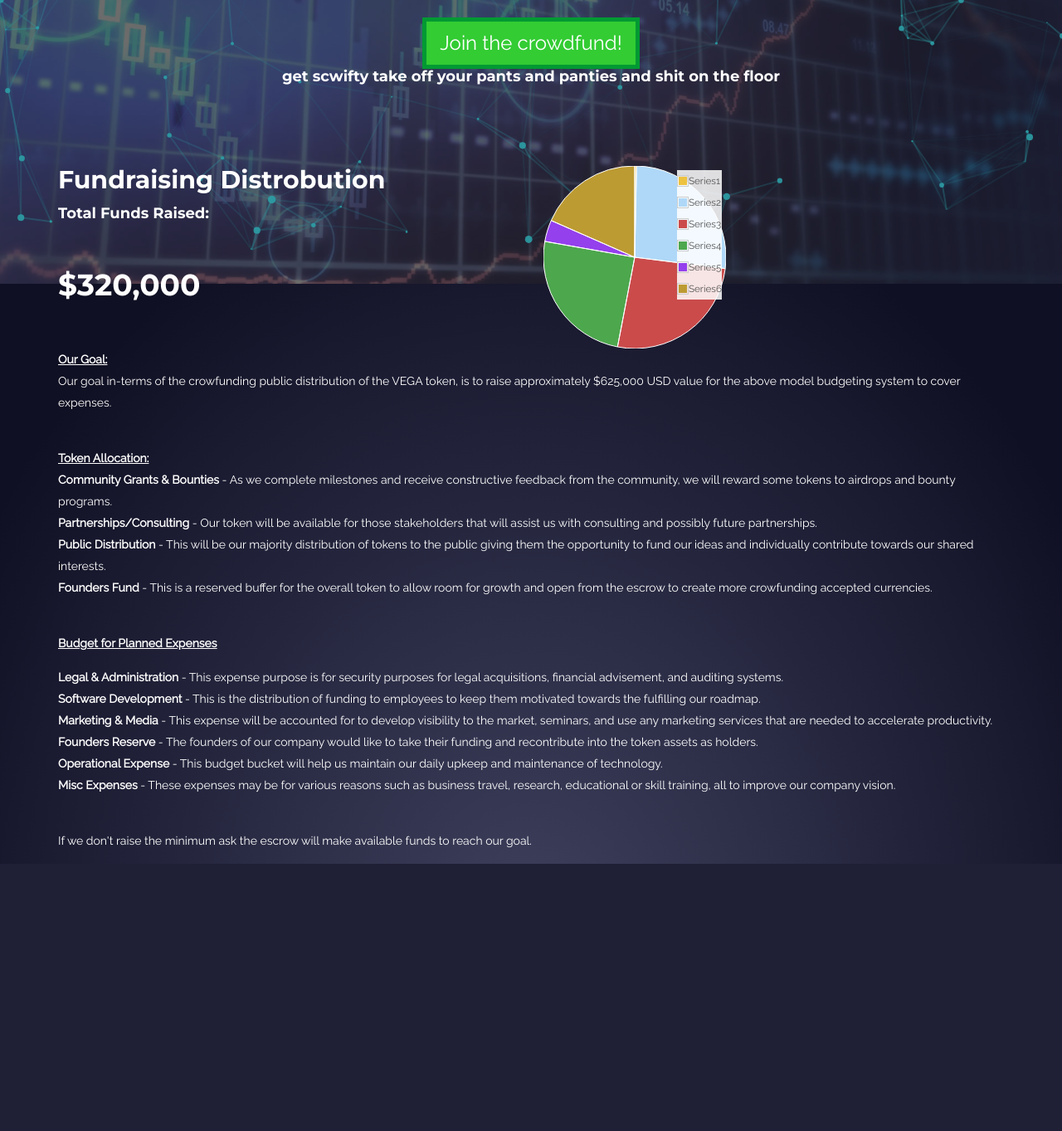
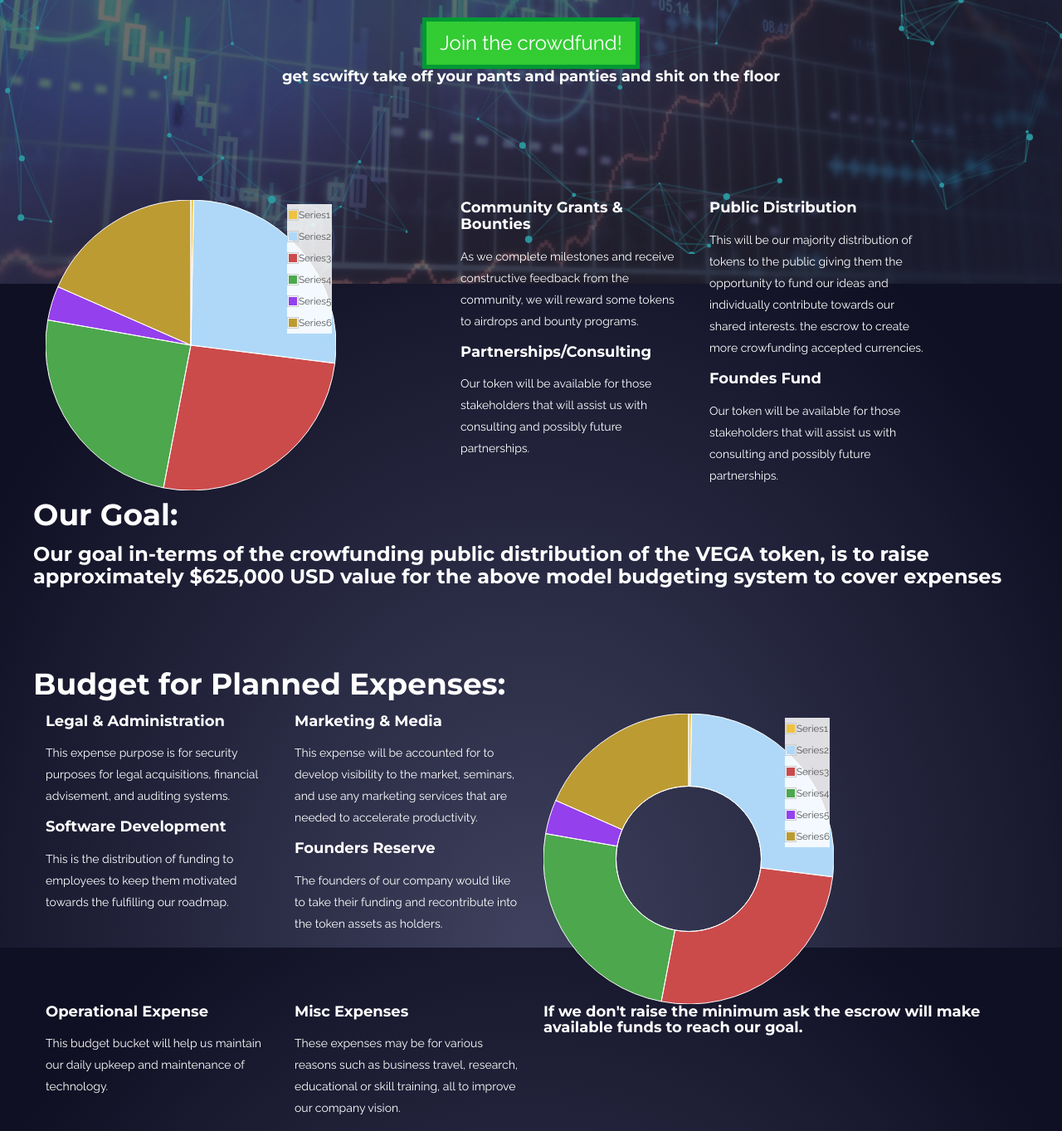
Before and after one commit to VegaAISolutions/VAISWeb, a Flask app: page /crowdfund in a window 1280 px wide. Shown: the part 458-1821 px from the top of the page at 83% size. Before the commit the page ends 1499 px from the top, so only its background shows below. Run offline with Flask 2, Linux system fonts and the light colour scheme; some libraries are stand-ins or nearby versions.

Commit message:
crowdfund rework

```diff
--- a/app/static/assets/css/flot.css
+++ b/app/static/assets/css/flot.css
@@ -37,9 +37,9 @@
     height: 400px;
 }
 
-#p1 {
-    width: 220px;
-    height: 220px;
+#p1,#p2,#p3 {
+    width: 350px;
+    height: 350px;
 }
 
 #menu {
--- a/app/static/assets/css/style2.css
+++ b/app/static/assets/css/style2.css
@@ -1989,3 +1989,7 @@ iframe {
         width: 100%;
     }
 }
+
+#distro {
+    margin-left:20%;
+}
--- a/app/static/assets/js/cfg.js
+++ b/app/static/assets/js/cfg.js
@@ -44,4 +44,20 @@ $.plot('#p1', data, {
         }
     }
 });
+$.plot('#p2', data, {
+    series: {
+        pie: {
+            innerRadius: 0.5,
+            show: true
+        }
+    }
+});
+$.plot('#p3', data, {
+    series: {
+        pie: {
+            innerRadius: 0.5,
+            show: true
+        }
+    }
+});
 })});
--- a/app/templates/crowdfund/index.html
+++ b/app/templates/crowdfund/index.html
@@ -32,59 +32,122 @@
 
 </div>
 
+<P>&nbsp;</P>
 
 <p>&nbsp;</p>
      <section id="cf-stats">
 
-        <div class="container">
+{#        <div class="container" id="">
             <div class="row">
-                <div class="col-md-6">
+                <div class="col-md-2 col-sm-12"></div>
+                <div class="col-md-5 col-sm-12">
                     <h2>Fundraising Distrobution</h2>
                     <h4>Total Funds Raised: </h4>
-                    <p>&nbsp;</p>
-                    <h1>$320,000</h1>
+                    <h1>Now: $320,000 </h1>
+                    <h1>Goal: $650,000</h1>
+                    <h3>See the full distribution <a class="btn btn-info ">Here</a></h3>
+                    <d></d>
+
                 </div>
-    	            <div class="col-md-6">
+    	            <div class="col-md-2">
                         <div id="p1" class=""></div>
                     </div>
                 </div>
+             </div>#}
+
+            <div class="row">
+
+                <div class="col-md-5">
+                    <div id="p1" class=""></div>
+                </div>
+
+
+                <div class="col-md-3 col-sm-12">
+
+                    <h4>Community Grants &amp; Bounties</h4>
+                    <p>As we complete milestones and receive constructive feedback from the community,
+                        we will reward some tokens to airdrops and bounty programs.</p>
+
+                    <h4>Partnerships/Consulting</h4>
+                    <p>Our token will be available for those stakeholders
+                        that will assist us with consulting and possibly future partnerships.</p>
+                </div>
+
+                <div class="col-md-3 col-sm-12">
+
+                    <h4>Public Distribution</h4>
+                    <p> This will be our majority distribution of tokens to the public giving them the
+                        opportunity to fund our ideas and individually contribute towards our shared interests.
+                        the escrow to create more crowfunding accepted currencies.</p>
+
+                    <h4>Foundes Fund</h4>
+                    <p>Our token will be available for those stakeholders
+                        that will assist us with consulting and possibly future partnerships.</p>
+                </div>
             </div>
+              <div class="row">
+                <h1>Our Goal:</h1>
+                <h3>Our goal in-terms of the crowfunding public distribution of the VEGA token, is to raise
+                    approximately $625,000 USD value for the above model budgeting system to cover expenses
+                </h3>
+              </div>
+<P>&nbsp;</P>
+<P>&nbsp;</P>
+
+            <div class="row">
+                <h1>Budget for Planned Expenses:</h1>
+              </div>
+            <div class="row">
+        <div class="col-md-3 col-sm-12">
+
+                    <h4>Legal &amp; Administration</h4>
+                    <p>This expense purpose is for security purposes for legal
+                            acquisitions, financial advisement, and auditing systems.</p>
+
+                    <h4>Software Development</h4>
+                    <p>This is the distribution of funding to employees to keep them motivated towards the fulfilling
+                        our roadmap.</p>
+                </div>
+
+                <div class="col-md-3 col-sm-12">
+                     <h4>Marketing &amp; Media</h4>
+                    <p>This expense will be accounted for to develop
+                        visibility to the market, seminars, and use any marketing services that are needed to
+                        accelerate productivity.</p>
+
+                    <h4>Founders Reserve</h4>
+                    <p> The founders of our company would like to take their
+                        funding and recontribute into the token assets as holders.</p>
+                </div>
+                <div class="col-md-2">
+                        <div id="p2" class="">
+
+                        </div>
+
+                    </div>
+            </div>
+            <div class="row">
+                <div class="col-md-3 col-sm-12">
+                    <h4>Operational Expense</h4>
+                    <p>This budget bucket will help us maintain our daily upkeep and maintenance of technology.</p>
+                </div>
+
+                <div class="col-md-3 col-sm-12">
+                    <h4>Misc Expenses</h4>
+                    <p>These expenses may be for various reasons such as business travel, research,
+                        educational or skill training, all to improve our company vision.</p>
+                </div>
+                <div class="col-md-6"><h4>If we don't raise the minimum ask the escrow will make
+                            available funds to reach our goal.</h4></div>
         </div>
+
+
+         <div class="row">
+
+         </div>
+
     </section>
 
-<section>
-    <div class="container">
-
-        <p><span style="text-decoration: underline;"><strong>Our Goal:</strong></span><br/>Our goal in-terms of the
-            crowfunding public distribution of the VEGA token, is to raise approximately $625,000 USD value for the
-            above model budgeting system to cover expenses.</p>
-        <p><br/><strong><span style="text-decoration: underline;">Token Allocation:</span></strong><br/><strong>Community
-            Grants &amp; Bounties</strong> - As we complete milestones and receive constructive feedback from the
-            community, we will reward some tokens to airdrops and bounty
-            programs.<br/><strong>Partnerships/Consulting</strong> - Our token will be available for those stakeholders
-            that will assist us with consulting and possibly future partnerships.<br/><strong>Public
-                Distribution</strong> - This will be our majority distribution of tokens to the public giving them the
-            opportunity to fund our ideas and individually contribute towards our shared interests.<br/><strong>Founders
-                Fund</strong> - This is a reserved buffer for the overall token to allow room for growth and open from
-            the escrow to create more crowfunding accepted currencies.</p>
-        <p><br/><strong><span style="text-decoration: underline;">Budget for Planned Expenses</span></strong></p>
-        <p><strong>Legal &amp; Administration</strong> - This expense purpose is for security purposes for legal
-            acquisitions, financial advisement, and auditing systems.<br/><strong>Software Development</strong> - This
-            is the distribution of funding to employees to keep them motivated towards the fulfilling our
-            roadmap.<br/><strong>Marketing &amp; Media</strong> - This expense will be accounted for to develop
-            visibility to the market, seminars, and use any marketing services that are needed to accelerate
-            productivity.<br/><strong>Founders Reserve</strong> - The founders of our company would like to take their
-            funding and recontribute into the token assets as holders.<br/><strong>Operational Expense</strong> - This
-            budget bucket will help us maintain our daily upkeep and maintenance of technology.<br/><strong>Misc
-                Expenses</strong> - These expenses may be for various reasons such as business travel, research,
-            educational or skill training, all to improve our company vision.</p>
-        <p><br/>If we don't raise the minimum ask the escrow will make available funds to reach our goal.</p>
-
-    </div>
-</section>
-
-
-</section>
 
 
 
--- a/app/templates/index/index.html
+++ b/app/templates/index/index.html
@@ -86,7 +86,7 @@
                     </div>
                     <div class="features_container">
                         <!-- single features -->
-                    <div class="row">
+                        <div class="row">
 
 
                         <div class="col-md-4 col-xs-12 col-sm-6">
@@ -134,14 +134,14 @@
                             </div>
                         </div>
                         <!-- single features -->
-                        <div class="col-md-4 col-xs-12 col-sm-6">
+                        <div class="col-md-12 col-xs-12 col-sm-6">
                             <div class="features_item text-center si_p">
                                 <i class="fa fa-codepen" aria-hidden="true"></i>
                                 <h3>Interactive AI</h3>
                                 <p>Sophisticated natural language processing and responsive human interaction</p>
                             </div>
                         </div>
-                    </div>
+
 
 						<div class="features_section" align="center"><a href="/whitepaper" >See our whitepaper</a></div>
                     </div>
```
